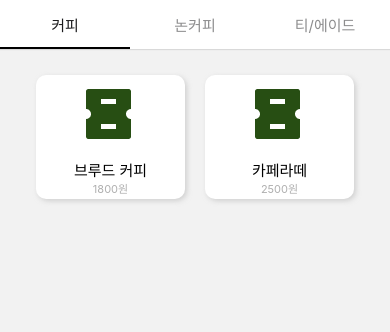
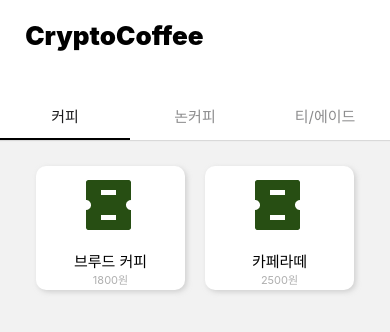
Before and after one commit to blwxnhan/CryptoCoffee_FE, a React Native app: screen /order in a window 390 px wide. Shown: the top 332 px of the page. Built offline with nearby package versions, Linux system fonts and the light colour scheme.

Commit message:
[Fix] Order view

```diff
--- a/src/containers/Order.jsx
+++ b/src/containers/Order.jsx
@@ -11,10 +11,10 @@ import MyTabs from "../components/MyTabs";
 const Order = () => {
     return(
         <>
-        {/* <SafeAreaView />  */}
-        {/* <View style={styles.topContainer}>
+        <SafeAreaView />
+        <View style={styles.topContainer}>
             <Text style={{ fontSize: 26, fontWeight: 900 }}> CryptoCoffee </Text>
-        </View>  */}
+        </View>
         <MyTabs />
         </>
     );
```
